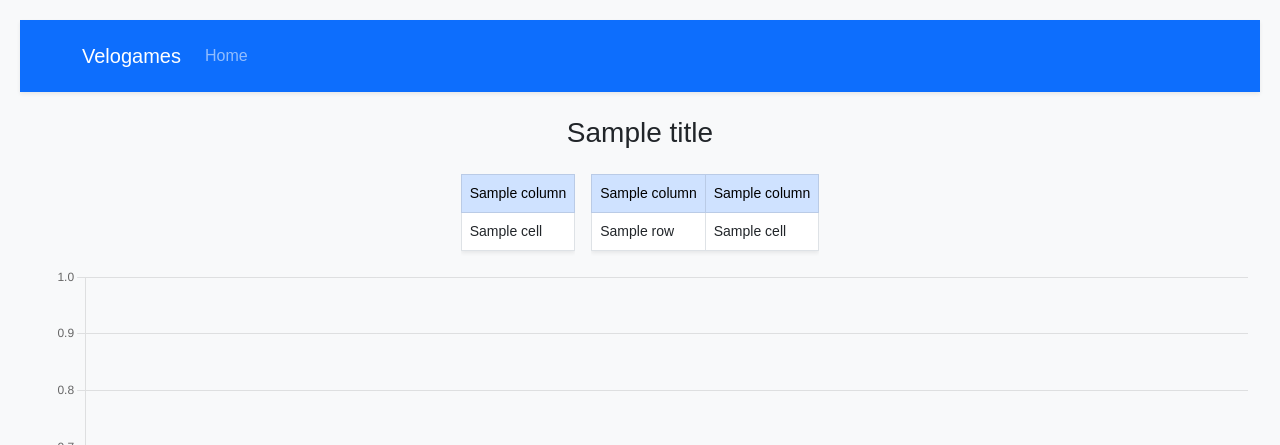
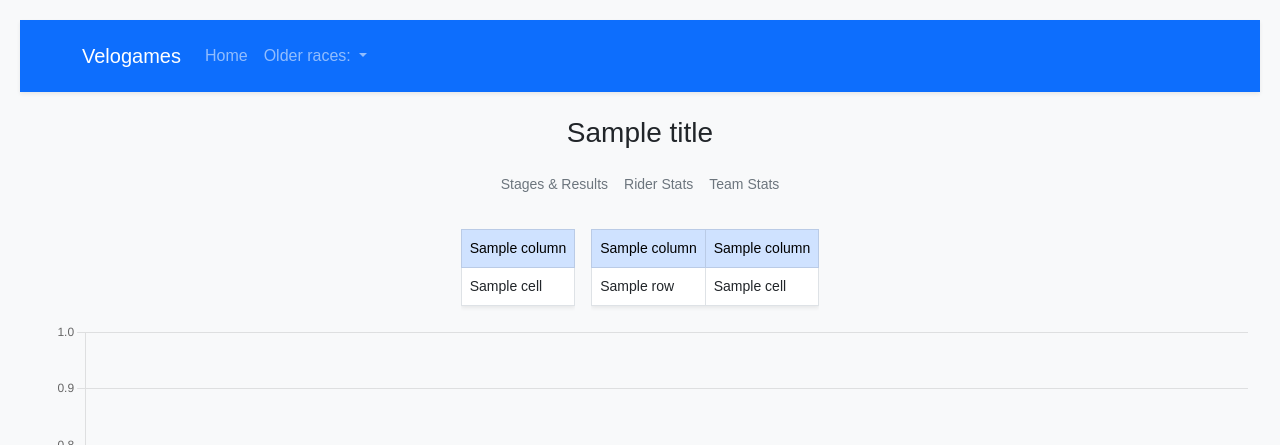
Before and after one commit to jpanek/mfcc_velogames, a Flask app: template templates/race.html in a window 1280 px wide. Shown: the top 445 px of the page. Run offline with Flask 3, Linux system fonts and the light colour scheme; the template is opened without the code that fills it: most values are stand-ins (such as "Sample title", 1, 10 or a date in 2020); data that the repository does not hold is empty.

Commit message:
new selection of races for navbar

```diff
--- a/hooks.py
+++ b/hooks.py
@@ -1,7 +1,8 @@
 from flask import g
 from utils.db_functions import get_data_from_db
+from utils.queries import sql_navbar
 from datetime import datetime
 
 def before_request():
-    _, races = get_data_from_db("select name||'-'||substr(year,-2) as name, race_id from races where 0=0 order by end_date desc")
+    _, races = get_data_from_db(sql_navbar)
     g.races = races
--- a/templates/base.html
+++ b/templates/base.html
@@ -34,25 +34,41 @@
     <!-- Navbar -->
     <nav class="navbar navbar-expand-lg navbar-dark bg-primary shadow-sm py-3">
         <div class="container">
-            <a class="navbar-brand" href="#">Velogames</a>
+            <a class="navbar-brand" href="{{ url_for('main.index') }}"> Velogames</a>
             <button class="navbar-toggler" type="button" data-bs-toggle="collapse" data-bs-target="#navbarNav">
                 <span class="navbar-toggler-icon"></span>
             </button>
             <div class="collapse navbar-collapse" id="navbarNav">
                 <ul class="navbar-nav flex-wrap">
                     <li class="nav-item"><a class="nav-link" href="{{ url_for('main.index') }}">Home</a></li>
-                    {% for race in g.races %}
+
+                    {% for race in g.races if race.is_active %}
                         <li class="nav-item dropdown">
-                            <a class="nav-link dropdown-toggle" href="{{ url_for('main.race') }}?race_id={{ race['race_id'] }}" id="navbarDropdown" role="button" data-bs-toggle="dropdown" aria-expanded="false">
-                                {{ race['name'] }}
+                            <a class="nav-link dropdown-toggle" href="#" data-bs-toggle="dropdown">
+                                {{ race.display_name }}
                             </a>
-                            <ul class="dropdown-menu" aria-labelledby="navbarDropdown">
-                                <li><a class="dropdown-item" href="{{ url_for('main.race') }}?race_id={{ race['race_id'] }}">Stages & Results</a></li>
-                                <li><a class="dropdown-item" href="{{ url_for('main.riders') }}?race_id={{ race['race_id'] }}">Riders stats</a></li>
-                                <li><a class="dropdown-item" href="{{ url_for('main.teams') }}?race_id={{ race['race_id'] }}">Teams stats</a></li>
+                            <ul class="dropdown-menu">
+                                <li><a class="dropdown-item" href="{{ url_for('main.race', race_id=race.race_id) }}">Stages & Results</a></li>
+                                <li><a class="dropdown-item" href="{{ url_for('main.riders', race_id=race.race_id) }}">Riders Stats</a></li>
+                                <li><a class="dropdown-item" href="{{ url_for('main.teams', race_id=race.race_id) }}">Teams Stats</a></li>
                             </ul>
                         </li>
                     {% endfor %}
+
+                    <li class="nav-item dropdown">
+                        <a class="nav-link dropdown-toggle " href="#" id="archiveDropdown" data-bs-toggle="dropdown">
+                            Older races:
+                        </a>
+                        <ul class="dropdown-menu dropdown-menu-end">
+                            {% for race in g.races if not race.is_active %}
+                                <li>
+                                    <a class="dropdown-item" href="{{ url_for('main.race', race_id=race.race_id) }}">
+                                        {{ race.display_name }}
+                                    </a>
+                                </li>
+                            {% endfor %}
+                        </ul>
+                    </li>
                 </ul>
             </div>
         </div>
--- a/templates/index.html
+++ b/templates/index.html
@@ -44,7 +44,7 @@
         <div class="col-12 col-xl-auto">
             <div class="table-responsive">
                 <table class="table table-bordered table-hover w-auto mx-auto">
-                    <caption style="caption-side: top; font-size: 1.2rem; font-weight: bold; margin-bottom: 10px;" class="text-center text-dark">
+                    <caption style="caption-side: top; font-size: 1.2rem; margin-bottom: 10px;" class="text-center text-dark">
                         This years teams
                     </caption>
                     <thead class="table-primary small">
@@ -73,7 +73,7 @@
         <div class="col-12 col-xl-auto">
             <div class="table-responsive">
                 <table class="table table-bordered table-hover w-auto mx-auto">
-                    <caption style="caption-side: top; font-size: 1.2rem; font-weight: bold; margin-bottom: 10px;" class="text-center text-dark">
+                    <caption style="caption-side: top; font-size: 1.2rem; margin-bottom: 10px;" class="text-center text-dark">
                         Overall teams
                     </caption>
                     <thead class="table-primary small">
--- a/templates/race.html
+++ b/templates/race.html
@@ -10,7 +10,27 @@
     }
 </script>
 
-<h1 class="mb-4 h3 text-center">{{ title }}</h1>
+
+<div class="text-center mb-4">
+    <h1 class="h3 mb-3">{{ title }}</h1>
+
+    <div class="d-flex justify-content-center">
+        <ul class="nav nav-underline small">
+            <li class="nav-item">
+                <a class="nav-link {% if request.endpoint == 'main.race' %}active link-dark fw-bold{% else %}link-secondary{% endif %}"
+                   href="{{ url_for('main.race', race_id=request.args.get('race_id')) }}">Stages & Results</a>
+            </li>
+            <li class="nav-item">
+                <a class="nav-link {% if request.endpoint == 'main.riders' %}active link-dark fw-bold{% else %}link-secondary{% endif %}"
+                   href="{{ url_for('main.riders', race_id=request.args.get('race_id')) }}">Rider Stats</a>
+            </li>
+            <li class="nav-item">
+                <a class="nav-link {% if request.endpoint == 'main.teams' %}active link-dark fw-bold{% else %}link-secondary{% endif %}"
+                   href="{{ url_for('main.teams', race_id=request.args.get('race_id')) }}">Team Stats</a>
+            </li>
+        </ul>
+    </div>
+</div>
 
 <div class="row g-3 justify-content-center">
     <div class="col-12 col-lg-auto">
--- a/utils/queries.py
+++ b/utils/queries.py
@@ -268,6 +268,19 @@ group by
 order by sum(pts) desc
 """
 
+sql_navbar = """
+SELECT
+    name || '-' || substr(year, -2) AS display_name,
+    race_id,
+    year,
+    CASE
+        WHEN ROW_NUMBER() OVER (ORDER BY end_date DESC) <= 5 THEN 1
+        ELSE 0
+    END AS is_active
+FROM races
+ORDER BY end_date DESC;
+"""
+
 sql_report = """
 select
  s.stage_category,
```
Also changed, not shown: templates/riders.html (+20 -2 lines), templates/teams.html (+21 -2 lines).
